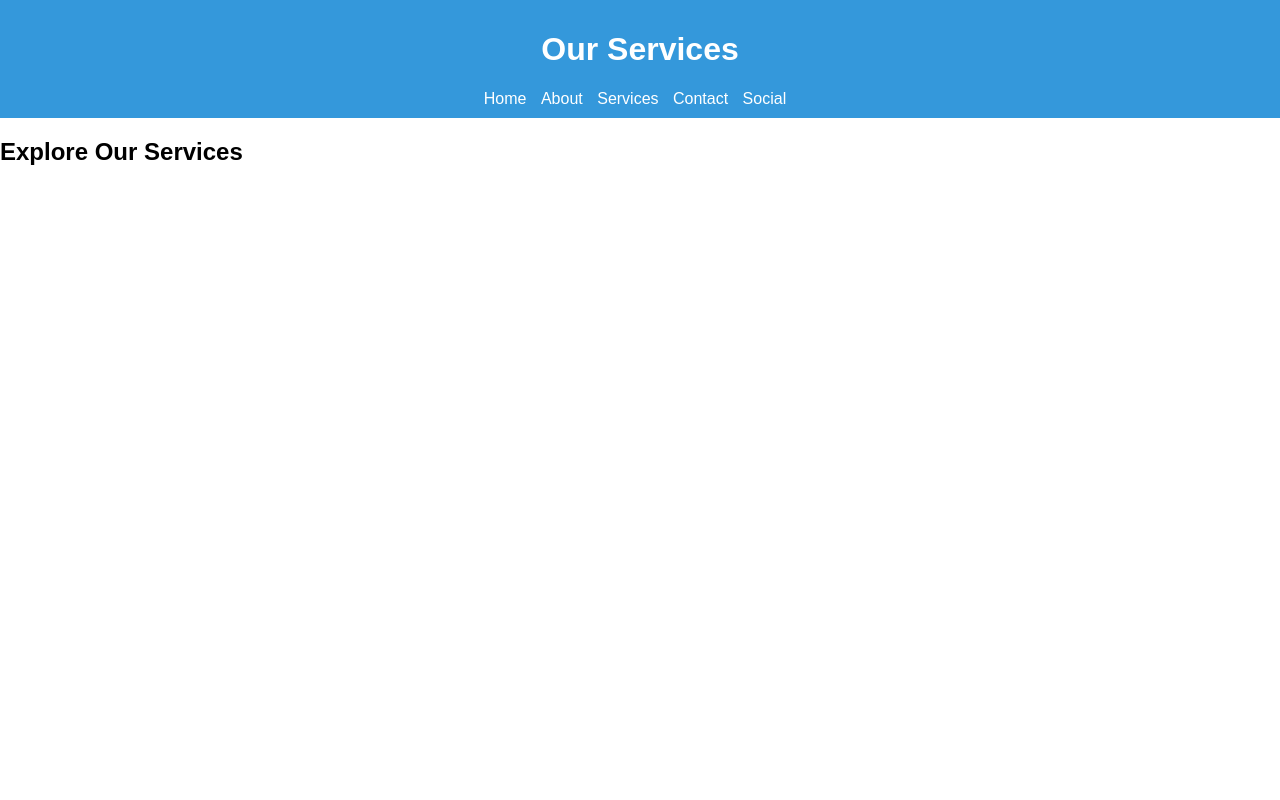
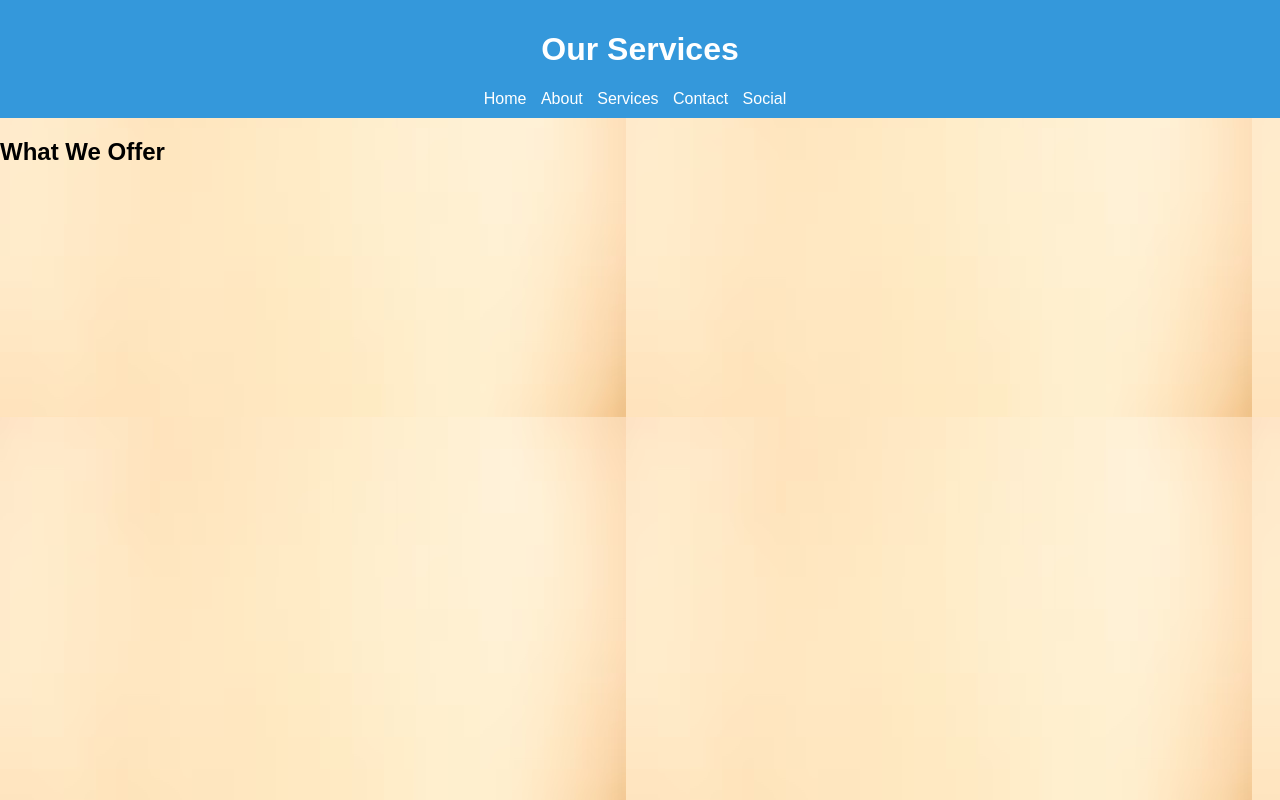
Before and after one commit to Anurag-Jain-S/anuweb, a plain HTML site: page services.html in a window 1280 px wide. Drawn offline with Linux system fonts and the light colour scheme.

Commit message:
Update services.html

```diff
--- a/services.html
+++ b/services.html
@@ -7,7 +7,7 @@
     <link rel="stylesheet" href="style.css">
     <title>Services</title>
 </head>
-<body>
+<body style="background-image: url('background.jpg');">
     <header>
         <h1>Our Services</h1>
         <nav>
@@ -21,7 +21,7 @@
         </nav>
     </header>
     <section>
-        <h2>Explore Our Services</h2>
+        <h2>What We Offer</h2>
         <!-- Content for the services page goes here -->
     </section>
 </body>
```
